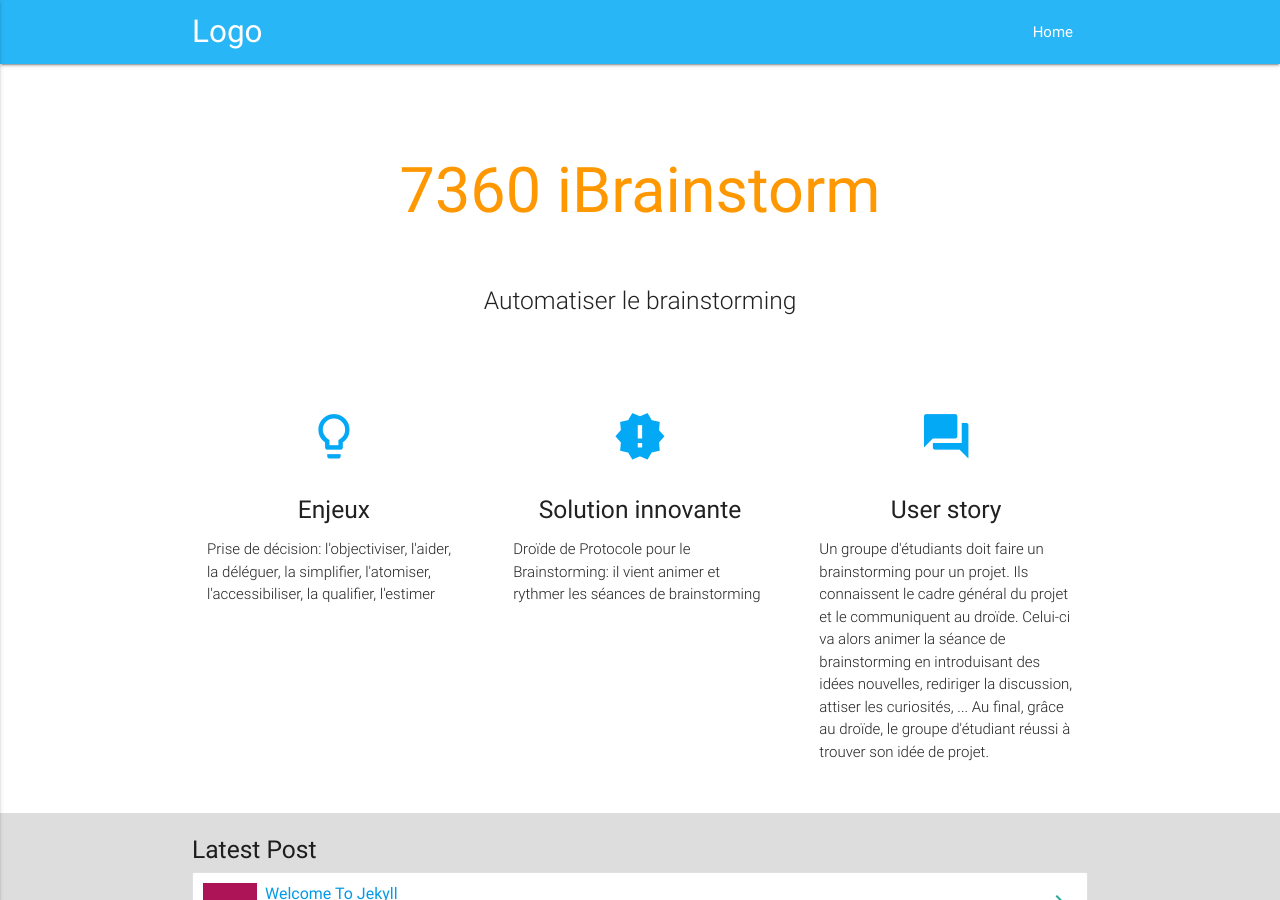
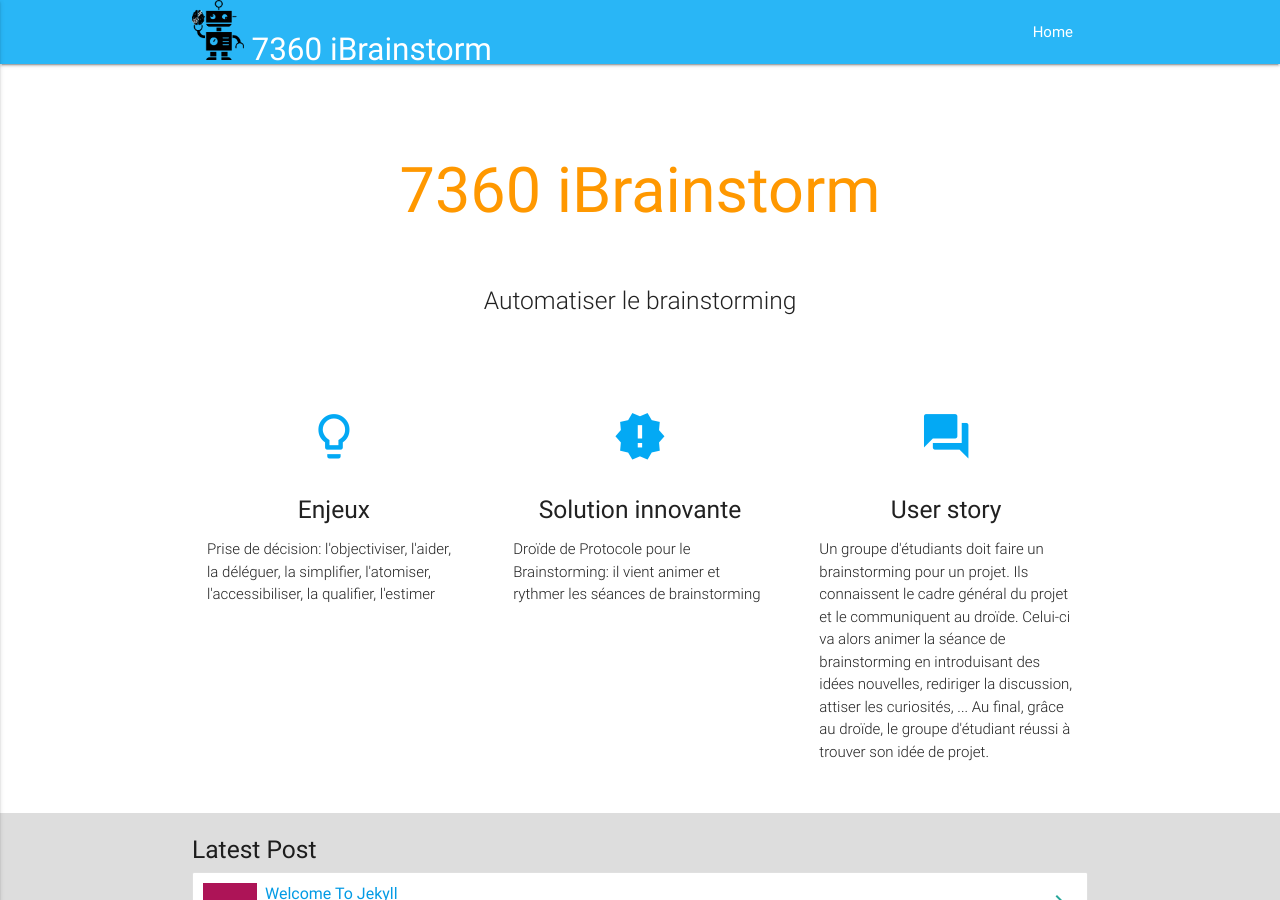
Before and after one commit to Thf772/insa-if-5-man-droid, a Jekyll site: the page built from index.md, in a window 1280 px wide and 900 px high. Built offline with Jekyll 4.4.1, drawn with Linux system fonts in a browser that asks for light colours.

Commit message:
Adding logo to header bar

```diff
--- a/_includes/header.html
+++ b/_includes/header.html
@@ -1,5 +1,5 @@
 <nav class="light-blue lighten-1" role="navigation">
-    <div class="nav-wrapper container"><a id="logo-container" class="brand-logo" href="{{ "/" | relative_url }}">Logo</a>
+    <div class="nav-wrapper container"><a id="logo-container" class="brand-logo" href="{{ "/" | relative_url }}"><img height="60px" width="auto" src="/Logomakr_2N55RB.png" /> 7360 iBrainstorm</a>
     {% assign default_paths = site.pages | map: "path" %}
     {% assign page_paths = site.header_pages | default: default_paths %}
 
```
